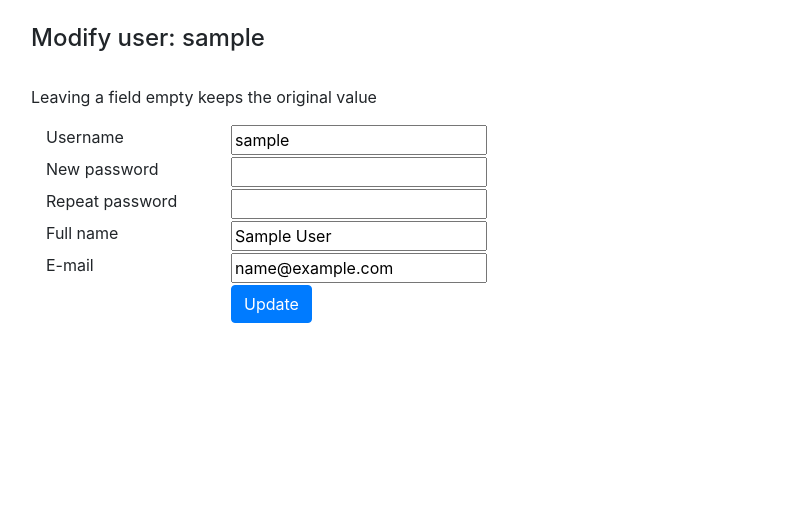
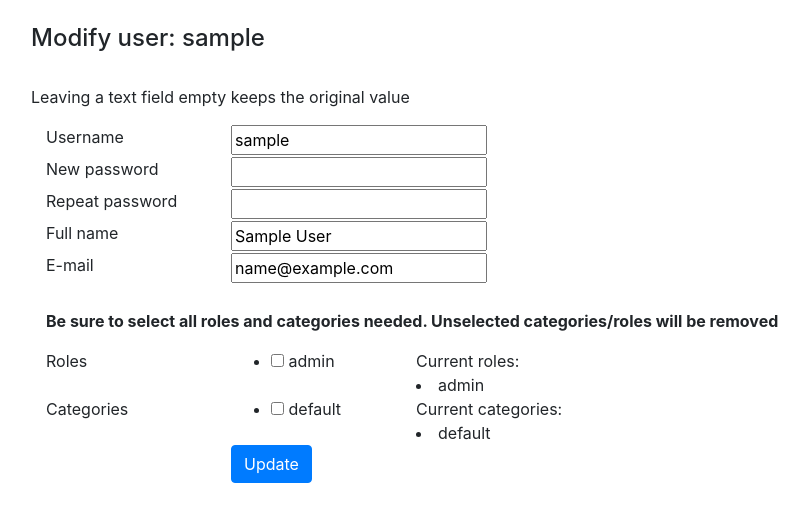
Before and after one commit to tjouni/messageboard, a Flask app: page /users/1/ in a window 1280 px wide. Shown: the part 56-578 px from the top of the page, without its empty margins (54-863 px from the left). Run offline with Flask 2, Linux system fonts and the light colour scheme; a user stored in the database is signed in; data comes from the database, SQL or seed files in the repository; tables that the repository leaves empty hold one stand-in row (values such as "Sample post"); some libraries are stand-ins or nearby versions.

Commit message:
add categories and roles to user management

```diff
--- a/application/auth/forms.py
+++ b/application/auth/forms.py
@@ -1,6 +1,9 @@
 from flask_wtf import FlaskForm
-from wtforms import PasswordField, StringField, validators
+from wtforms import PasswordField, StringField, validators, widgets
+from wtforms.ext.sqlalchemy.fields import QuerySelectMultipleField
 from application.auth.models import User
+from application.roles.models import Role
+from application.categories.models import Category
 
 
 class LoginForm(FlaskForm):
@@ -22,11 +25,26 @@ class NewUserForm(FlaskForm):
 
 
 class UpdateUserForm(FlaskForm):
+
     username = StringField("Username", [validators.Length(min=1)])
     new_password = PasswordField("New password")
     repeat_password = PasswordField("Repeat password")
     name = StringField("Full name", [validators.Length(min=1)])
     email = StringField("E-mail", [validators.Length(min=1)])
 
+    role = QuerySelectMultipleField(
+        'Role',
+        query_factory=lambda: Role.query.all(),
+        widget=widgets.ListWidget(prefix_label=False),
+        option_widget=widgets.CheckboxInput(),
+    )
+
+    category = QuerySelectMultipleField(
+        'Category',
+        query_factory=lambda: Category.query.all(),
+        widget=widgets.ListWidget(prefix_label=False),
+        option_widget=widgets.CheckboxInput(),
+    )
+
     class Meta:
         csrf = False
--- a/application/auth/views.py
+++ b/application/auth/views.py
@@ -67,6 +67,8 @@ def auth_update(user_id):
             u.name = form.name.data
         if form.email.data:
             u.email = form.email.data
+        u.roles = form.role.data
+        u.categories = form.category.data
 
         try:
             db.session.commit()
@@ -81,9 +83,9 @@ def auth_update(user_id):
 @login_required()
 def auth_view(user_id):
     u = User.query.get(user_id)
-    f = UpdateUserForm()
+    form = UpdateUserForm(request.form)
     if u.id == current_user.id or current_user.is_admin():
-        return render_template("auth/view.html", user=u, form=f)
+        return render_template("auth/view.html", user=u, form=form)
 
     return redirect(url_for("auth_index"))
 
--- a/application/categories/models.py
+++ b/application/categories/models.py
@@ -11,6 +11,9 @@ class Category(db.Model):
     def __init__(self, name):
         self.name = name
 
+    def __str__(self):
+        return self.name
+
     @staticmethod
     def get_category_list():
         stmt = text("SELECT Category.id, Category.name,"
--- a/application/roles/models.py
+++ b/application/roles/models.py
@@ -9,6 +9,9 @@ class Role(db.Model):
     def __init__(self, role):
         self.role = role
 
+    def __str__(self):
+        return self.role
+
     @staticmethod
     def get_role_list():
         stmt = text("SELECT Role.id, Role.role,"
--- a/application/templates/auth/view.html
+++ b/application/templates/auth/view.html
@@ -2,7 +2,8 @@
 
 {% block body %}
 <h4>Modify user: {{ user.username }}</h4><br>
-<p>Leaving a field empty keeps the original value</p>
+<p>Leaving a text field empty keeps the original value</p>
+
 <form method="POST" action="{{ url_for('auth_update', user_id=user.id) }}">
     <div class="container">
         <div class="row">
@@ -84,6 +85,41 @@
                 </td>
             </div>
         </div>
+        {% if current_user.is_admin() %}
+
+        <div class="row">
+            <div class="col">
+                <br>
+                <p><strong>Be sure to select all roles and categories needed. Unselected categories/roles will be
+                        removed</strong></p>
+            </div>
+        </div>
+        <div class="row">
+            <div class="col-2">Roles</div>
+            <div class="col-2">
+                {{ form.role }}
+            </div>
+            <div class="col-2">
+                Current roles:<br>
+                {% for role in user.roles %}
+                <li>{{ role.role }}</li>
+                {% endfor %}
+            </div>
+        </div>
+        <div class="row">
+            <div class="col-2">Categories</div>
+            <div class="col-2">
+                {{ form.category }}
+            </div>
+            <div class="col-2">
+                Current categories:<br>
+                {% for category in user.categories %}
+                <li>{{ category.name }}</li>
+                {% endfor %}
+            </div>
+        </div>
+        {% endif %}
+
         <div class="row">
             <div class="col-2"></div>
             <div class="col">
```
